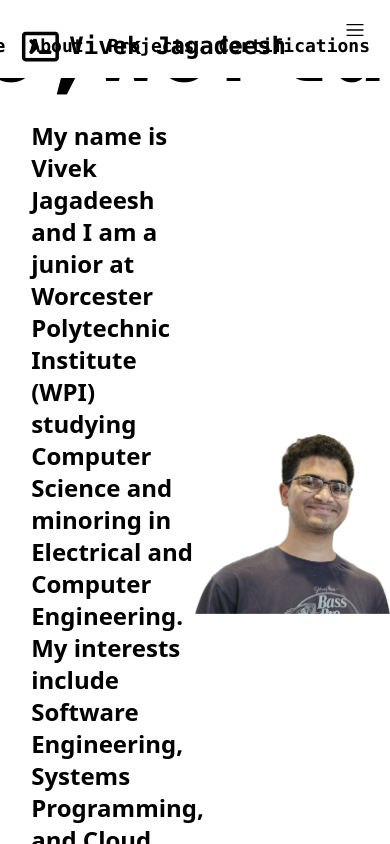
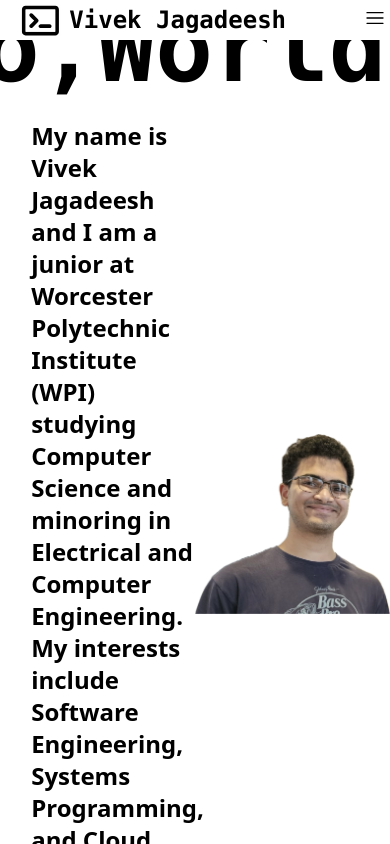
Before and after one commit to vivekjag1/portfolioWebsite, a React (Vite) app: page / in a window 390 px wide. Built offline with nearby package versions, Linux system fonts and the light colour scheme.

Commit message:
HOTFIX navbar

```diff
--- a/src/components/NavBar.tsx
+++ b/src/components/NavBar.tsx
@@ -9,25 +9,29 @@ export default function NavBar(){
 
   return(
     <nav className = " fixed top-0 w-full flex justify-between p-5 bg-white	 items-center items-baseline">
-      <div className="flex flex-row items-center mb-3 mt-3 ">
-      <Link to = "/" className=" absolute left-5text-black font-bold inline-block align-middle">
+      <div className=" hidden md:flex flex-row items-center mb-3 mt-3 ">
+      <Link to = "/" className=" absolute left-5 text-black font-bold inline-block align-middle">
           <div className = "flex items-center ">
             <img src = {shellFull}  alt = "shellClipart" className="  mr-2 mt h-8"/>
             <div className=" text-2xl  text-black font-bold  whitespace-nowrap font-mono">Vivek Jagadeesh</div>
           </div>
         </Link>
-        <ul className = " absolute right-5 inline-flex items-center absoliute h-1 text-lg font-bold  text-black  md:flex gap-6  font-mono ">
+        <ul className = " absolute right-5 inline-flex items-center  h-1 text-lg font-bold  text-black  md:flex gap-6  font-mono ">
           <Link to = "/" ><li>Home</li></Link>
           <Link to = "/about" ><li>About</li></Link>
           <Link to = "/projects" ><li>Projects</li></Link>
           <Link to = "/certifications" ><li>Certifications</li></Link>
         </ul>
       </div>
+      <div className="md:hidden z-10 flex flex-row items-center" onClick = {handleClickX}>
+        <Link to = "/" className=" absolute left-5 text-black font-bold inline-block align-middle">
+          <div className = "md:hidden flex flex-row justify-items-end  align-middle ">
+            <img src = {shellFull}  alt = "shellClipart" className="  mr-2 mt h-8"/>
+            <div className=" text-2xl  text-black font-bold  whitespace-nowrap font-mono">Vivek Jagadeesh</div>
+          </div>
+        </Link>
+        {mobileOpen? <IoMdClose size = {30} className="absolute top-0 right-0 cursor-pointer text-black"/> : <RxHamburgerMenu size = {30} className = "absolute top-0 right-0   h-5 mt-2" />}
 
-
-
-      <div className="md:hidden z-10" onClick = {handleClickX}>
-        {mobileOpen? <IoMdClose size = {25} className="cursor-pointer text-black"/> : <RxHamburgerMenu size = {30} className = "h-5 mb-1.5" />}
       </div>
       <ul className={`${
         mobileOpen? 'text-black opacity-100 transform translate-x-0' : 'opacity-0 transform -translate-y-full'} transition-transform absolute top-0 left-0 w-full h-screen bg-white flex flex-col justify-center items-center font-mono text-2xl
```
Also changed, not shown: 1 other file (tests, documents, lock files or other folders).
